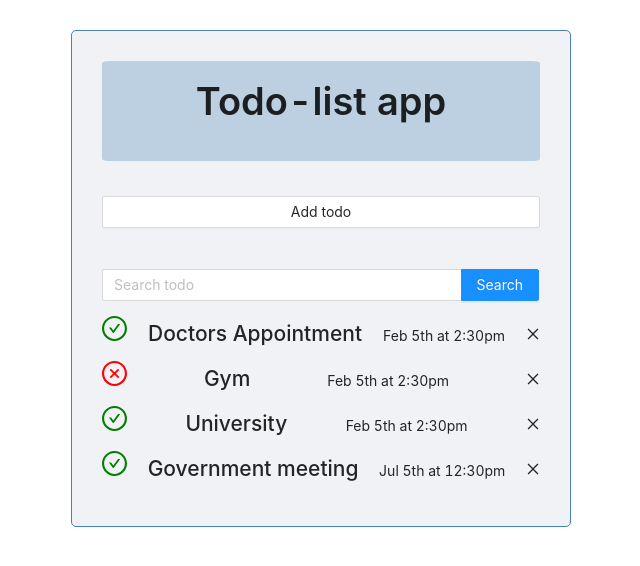
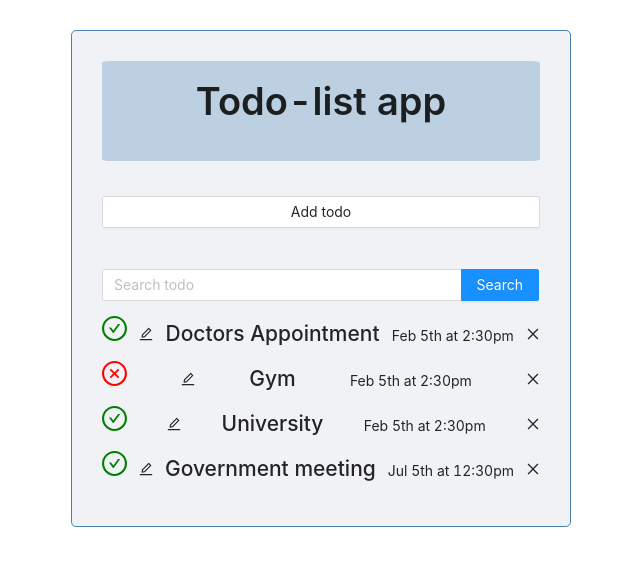
Before and after one commit to VolodyaHovhannisyan/nest-react-todo, a React (Create React App) app in the folder todo-frontend/: page / in a window 1280 px wide. Shown: the top 566 px of the page, without its empty margins (319-959 px from the left). Built offline with nearby package versions, Linux system fonts and the light colour scheme.

Commit message:
Added UI

```diff
--- a/todo-frontend/src/components/MainComponent.jsx
+++ b/todo-frontend/src/components/MainComponent.jsx
@@ -51,16 +51,35 @@ const MainComponent = () => {
       text,
       day,
       done: false,
-      id: Math.floor(Math.random() * 10000)
+      id: Math.floor(Math.random() * 100000)
     }
 
     setTodos((prev) => [...prev, todo])
   }
 
+  const deleteTodo = (id) => {
+    console.log('del id', id);
+    setTodos(todos.filter((todo) => todo.id !== id))
+    alert('Todo was deleted')
+
+  }
+
+  const toggleTodo = (id, e) => {
+    e.stopPropagation()
+    console.log('toggled id', id);
+
+    setTodos(
+      todos.map((todo) =>
+        todo.id === id ? { ...todo, done: !todo.done } : todo
+      )
+    )
+
+  }
+
   return (
     <Content>
       <FormComponent searchTodo={filterTodos} addTodo={addTodo} />
-      <TodoListComponent todos={filteredTodos || todos} />
+      <TodoListComponent toggleTodo={toggleTodo} onDelete={deleteTodo} todos={filteredTodos || todos} />
     </Content>
   )
 }
--- a/todo-frontend/src/components/TodoComponent.jsx
+++ b/todo-frontend/src/components/TodoComponent.jsx
@@ -1,19 +1,22 @@
-import { CheckCircleOutlined, CloseCircleOutlined, CloseOutlined } from '@ant-design/icons';
+import { CheckCircleOutlined, CloseCircleOutlined, CloseOutlined, EditOutlined } from '@ant-design/icons';
 import { useState } from 'react';
 
 
-const TodoComponent = ({ todos }) => {
+const TodoComponent = ({ todos, onDelete, toggleTodo }) => {
 
-    const [data, setdata] = useState([...todos])
+    // const [data, setdata] = useState([...todos])
 
 
     return todos.map(todo => {
-        return <div className='todo' key={todo.id}>
-            {todo.done ?  <CheckCircleOutlined style={{fontSize: '25px', color: 'green'}} />: <CloseCircleOutlined style={{fontSize: '25px', color: 'red'}} /> }
+        return <div className='todo' key={todo.id} >
+            {todo.done ?
+             <CheckCircleOutlined onClick={(e) => toggleTodo(todo.id, e)} style={{ fontSize: '25px', color: 'green' }} />
+             : <CloseCircleOutlined onClick={(e) => toggleTodo(todo.id, e)} style={{ fontSize: '25px', color: 'red' }} />}
+            <EditOutlined />
             <h2>{todo.text}</h2>
             <p>{todo.day}</p>
-            <CloseOutlined className='delete-todo' />
-            </div>
+            <CloseOutlined className='delete-todo' onClick={() => onDelete(todo.id)} />
+        </div>
     })
 
 }
--- a/todo-frontend/src/components/TodoListComponent.jsx
+++ b/todo-frontend/src/components/TodoListComponent.jsx
@@ -4,10 +4,10 @@ import TodoComponent from './TodoComponent';
 // const { } = Layout;
 
 
-const TodoListComponent = ({todos}) => {
+const TodoListComponent = ({todos, onDelete, toggleTodo}) => {
 
     return (
-        <TodoComponent todos={todos}/>
+        <TodoComponent todos={todos} onDelete={onDelete} toggleTodo={toggleTodo}/>
     )
 }
 
```
